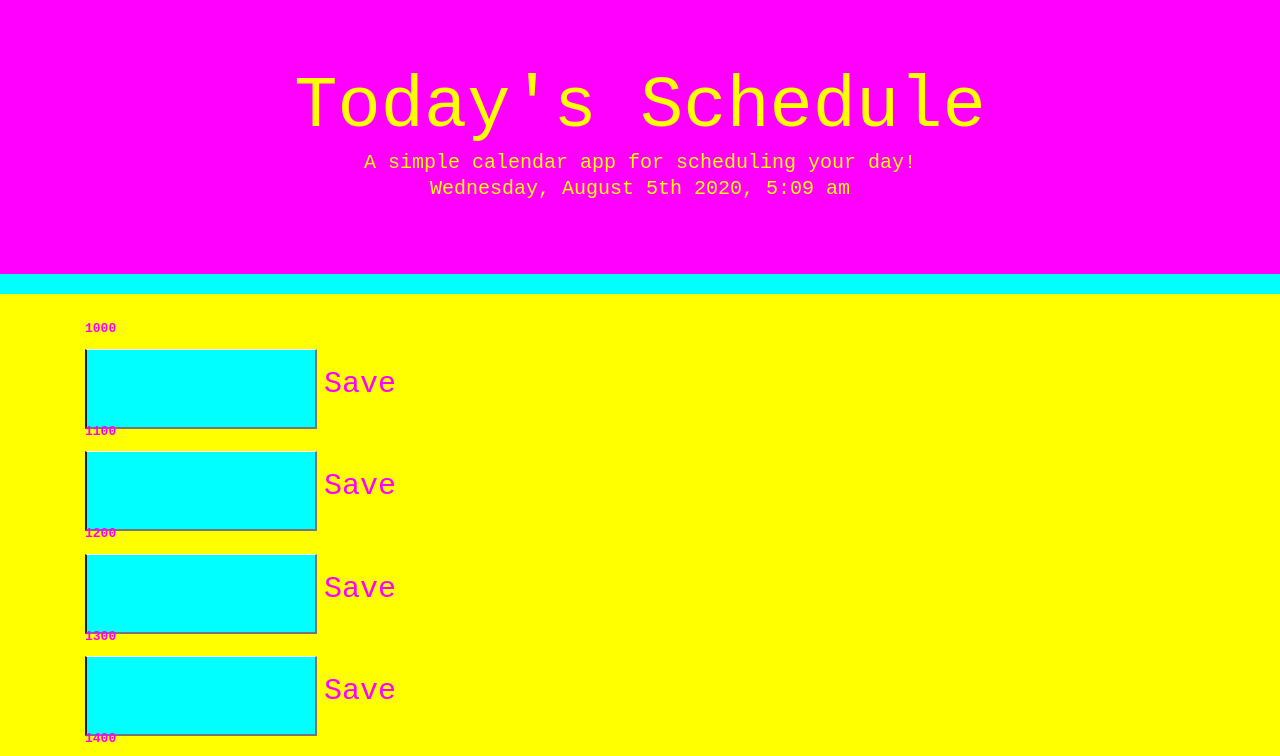
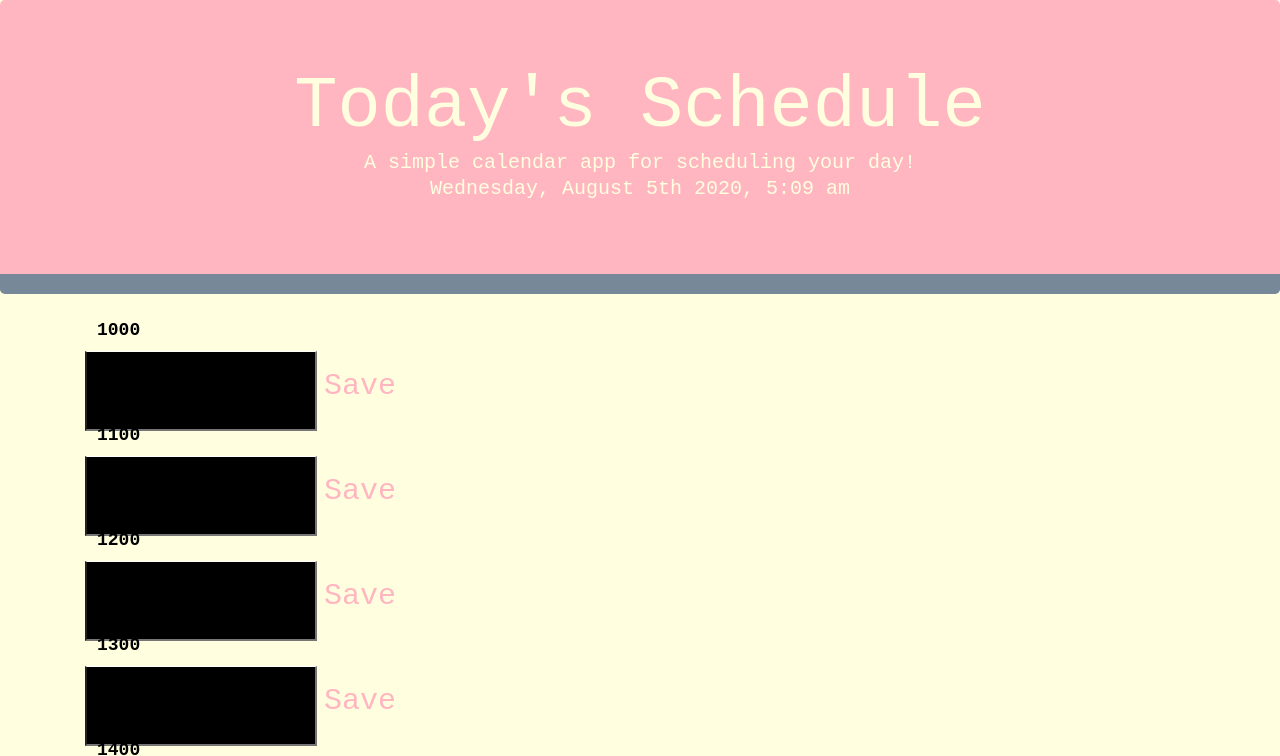
Before and after one commit to taliavazquez/Third-Party-APIs-Scheduler, a plain HTML site: page index.html in a window 1280 px wide. Shown: the top 756 px of the page. Drawn offline with nearby package versions, Linux system fonts and the light colour scheme.

Commit message:
Update style.css

```diff
--- a/assets/style.css
+++ b/assets/style.css
@@ -1,42 +1,63 @@
+
 /* this covers the whole background */
 body {
   font-family: "Courier New", Courier, monospace;
   font-size: 13px;
   line-height: .5;
-  background-color: yellow;
+  background-color: lightyellow;
 }
+
+/* this is the military time */
+#hourLabel {
+  color: black;
+
+  margin-left: 12px;
+  font-weight: bold;
+  font-size: large;
+
+}
+
 /* this covers the heading */
 .jumbotron {
   text-align: center;
-  background-color: magenta;
-  color: yellow;
-  border-radius: 0;
-  border-bottom: 20px solid cyan;
+  background-color: lightpink;
+  color: lightyellow;
+
+  border-bottom: 20px solid lightslategray;
 }
-/* this is the military time */
-#hourLabel {
-  color: magenta;
-  font-weight: bold;
-}
-/* ! need to make this button square */
+
+
 .buttonColor {
   font-size: 30px;
-  border: 1px solid yellow;
+  border: 1px solid lightyellow;
   border-top-left-radius: 20px;
   border-bottom-left-radius: 8px;
   border-top-right-radius: 8px;
   border-bottom-right-radius: 20px;
-  background-color: yellow;
-  color: magenta;
+  background-color: lightyellow;
+  color: lightpink;
 }
+
 /* this covers user input font color */
 .inputText{
   color: magenta;
-  background: cyan;
+  background: black;
   padding: 30px;
   white-space: pre-wrap;
   height: 80px;
   border-top: 1px solid white;;
 }
 
-/* !need to make buttons switch colors active, present, and future slots */
+/* input text boxes switch colors active, present, and future (default) slots */
+.present {
+  background-color: lightpink;
+  color: black;
+}
+.past {
+  background-color: lightslategray;
+  color: black;
+}
+/* .future {
+  background-color: black;
+  color: orange;
+} */
```
